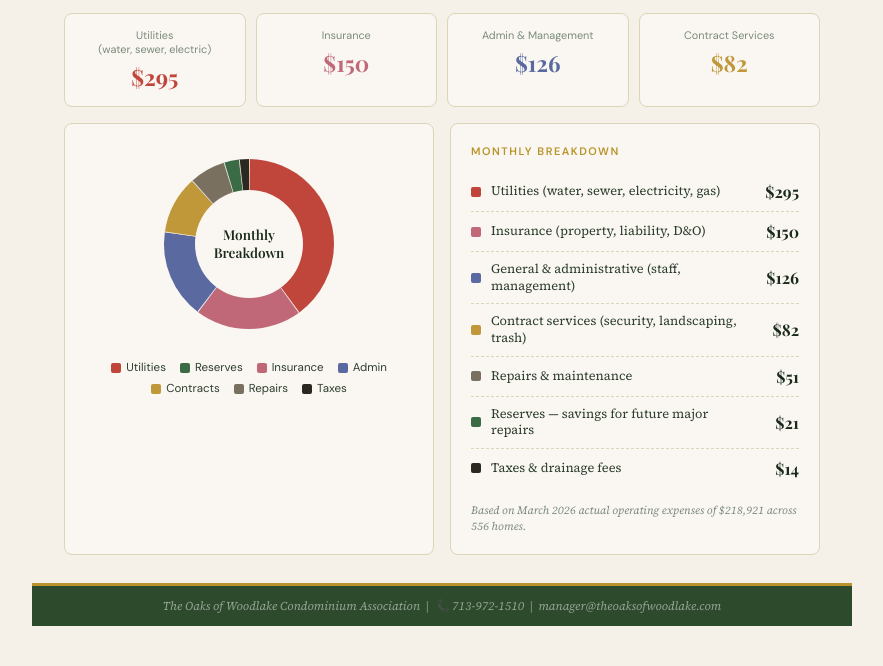
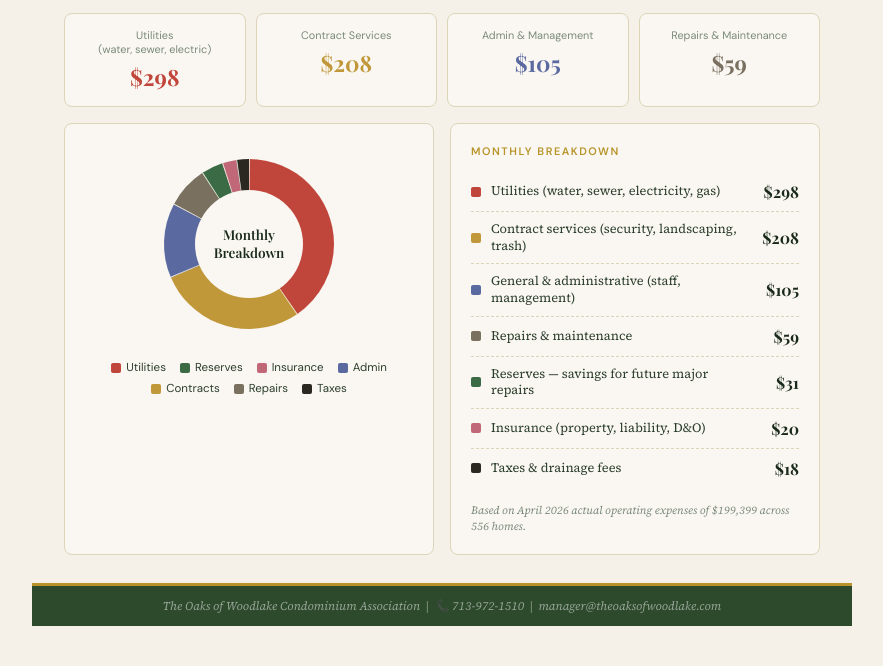
Before and after one commit to Lajonesin/the-acorn-newsletter-April, a plain HTML site: page dues-calculator.html in a window 1280 px wide. Shown: the part 398-1064 px from the top of the page, without its empty margins (198-1081 px from the left). Drawn offline with nearby package versions, Linux system fonts and the light colour scheme; a web font is replaced by a local one.

Commit message:
Update dues calculator for April 2026 actuals

```diff
--- a/dues-calculator.html
+++ b/dues-calculator.html
@@ -331,13 +331,13 @@ body {
     <div class="logo">🌰</div>
     <div class="page-header-text">
       <h1>Dues Calculator</h1>
-      <p>The Oaks of Woodlake — March 2026 Actuals</p>
+      <p>The Oaks of Woodlake — April 2026 Actuals</p>
     </div>
   </div>
 
   <!-- INTRO -->
   <div class="intro">
-    <p style="margin-top:20px;">We want to provide a clearer picture of how your monthly dues are used and why managing utility usage across our <strong>556 homes</strong> is so important. The Oaks operates on <strong>March 2026 actual expenses of $218,921</strong>, covering utilities, insurance, maintenance, reserves, and contracted services. Utilities alone account for nearly <strong>40%</strong> of all expenses. <em>Enter your monthly dues below to see exactly where every dollar goes.</em></p>
+    <p style="margin-top:20px;">Your monthly dues fund everything that keeps The Oaks running — from utilities and insurance to maintenance, reserves, and contracted services across all <strong>556 homes</strong>. Based on <strong>April 2026 actual expenses of $199,399</strong>, utilities make up nearly <strong>40%</strong> of what we spend each month, making conservation one of the most impactful things our community can do. <em>Enter your dues amount below to see a full breakdown of where every dollar goes.</em></p>
   </div>
 
   <!-- INPUT CARD -->
@@ -362,19 +362,19 @@ body {
   <div class="top-boxes">
     <div class="top-box">
       <div class="top-box-label">Utilities<br>(water, sewer, electric)</div>
-      <div class="top-box-amount" style="color:var(--c1);" id="box1">$295</div>
+      <div class="top-box-amount" style="color:var(--c1);" id="box1">$263</div>
     </div>
     <div class="top-box">
-      <div class="top-box-label">Insurance</div>
-      <div class="top-box-amount" style="color:var(--c3);" id="box2">$150</div>
+      <div class="top-box-label">Contract Services</div>
+      <div class="top-box-amount" style="color:var(--c5);" id="box2">$183</div>
     </div>
     <div class="top-box">
       <div class="top-box-label">Admin &amp; Management</div>
-      <div class="top-box-amount" style="color:var(--c4);" id="box3">$125</div>
+      <div class="top-box-amount" style="color:var(--c4);" id="box3">$92</div>
     </div>
     <div class="top-box">
-      <div class="top-box-label">Contract Services</div>
-      <div class="top-box-amount" style="color:var(--c5);" id="box4">$82</div>
+      <div class="top-box-label">Repairs &amp; Maintenance</div>
+      <div class="top-box-amount" style="color:var(--c6);" id="box4">$52</div>
     </div>
   </div>
 
@@ -402,7 +402,7 @@ body {
     <div class="breakdown-card">
       <div class="breakdown-title">Monthly Breakdown</div>
       <div id="breakdownRows"></div>
-      <div class="breakdown-note">Based on March 2026 actual operating expenses of $218,921 across 556 homes.</div>
+      <div class="breakdown-note">Based on April 2026 actual operating expenses of $199,399 across 556 homes.</div>
     </div>
 
   </div>
@@ -415,18 +415,18 @@ body {
 </div>
 
 <script>
-// March 2026 actual budget categories
-// Total expenses: $218,921
+// April 2026 actual budget categories
+// Total expenses: $199,399
 // Utilities (elec $41,590 + water $45,846): $87,436 = 39.9%
 // Remaining distributed proportionally from budget allocation ratios
 var CATS = [
-  { name: 'Utilities (water, sewer, electricity, gas)', short: 'Utilities', pct: 0.399, color: '#c0453a' },
-  { name: 'Insurance (property, liability, D&O)',       short: 'Insurance', pct: 0.203, color: '#c06878' },
-  { name: 'General & administrative (staff, management)', short: 'Admin',  pct: 0.170, color: '#5a6aa0' },
-  { name: 'Contract services (security, landscaping, trash)', short: 'Contracts', pct: 0.111, color: '#c0983a' },
-  { name: 'Repairs & maintenance',                      short: 'Repairs',  pct: 0.069, color: '#7a7060' },
-  { name: 'Reserves — savings for future major repairs', short: 'Reserves', pct: 0.029, color: '#3a6b45' },
-  { name: 'Taxes & drainage fees',                      short: 'Taxes',    pct: 0.019, color: '#2a2820' },
+  { name: 'Utilities (water, sewer, electricity, gas)', short: 'Utilities', pct: 0.404, color: '#c0453a' },
+  { name: 'Contract services (security, landscaping, trash)', short: 'Contracts', pct: 0.282, color: '#c0983a' },
+  { name: 'General & administrative (staff, management)', short: 'Admin',  pct: 0.142, color: '#5a6aa0' },
+  { name: 'Repairs & maintenance',                      short: 'Repairs',  pct: 0.080, color: '#7a7060' },
+  { name: 'Reserves — savings for future major repairs', short: 'Reserves', pct: 0.042, color: '#3a6b45' },
+  { name: 'Insurance (property, liability, D&O)',       short: 'Insurance', pct: 0.027, color: '#c06878' },
+  { name: 'Taxes & drainage fees',                      short: 'Taxes',    pct: 0.024, color: '#2a2820' },
 ];
 
 // Verify totals
```
